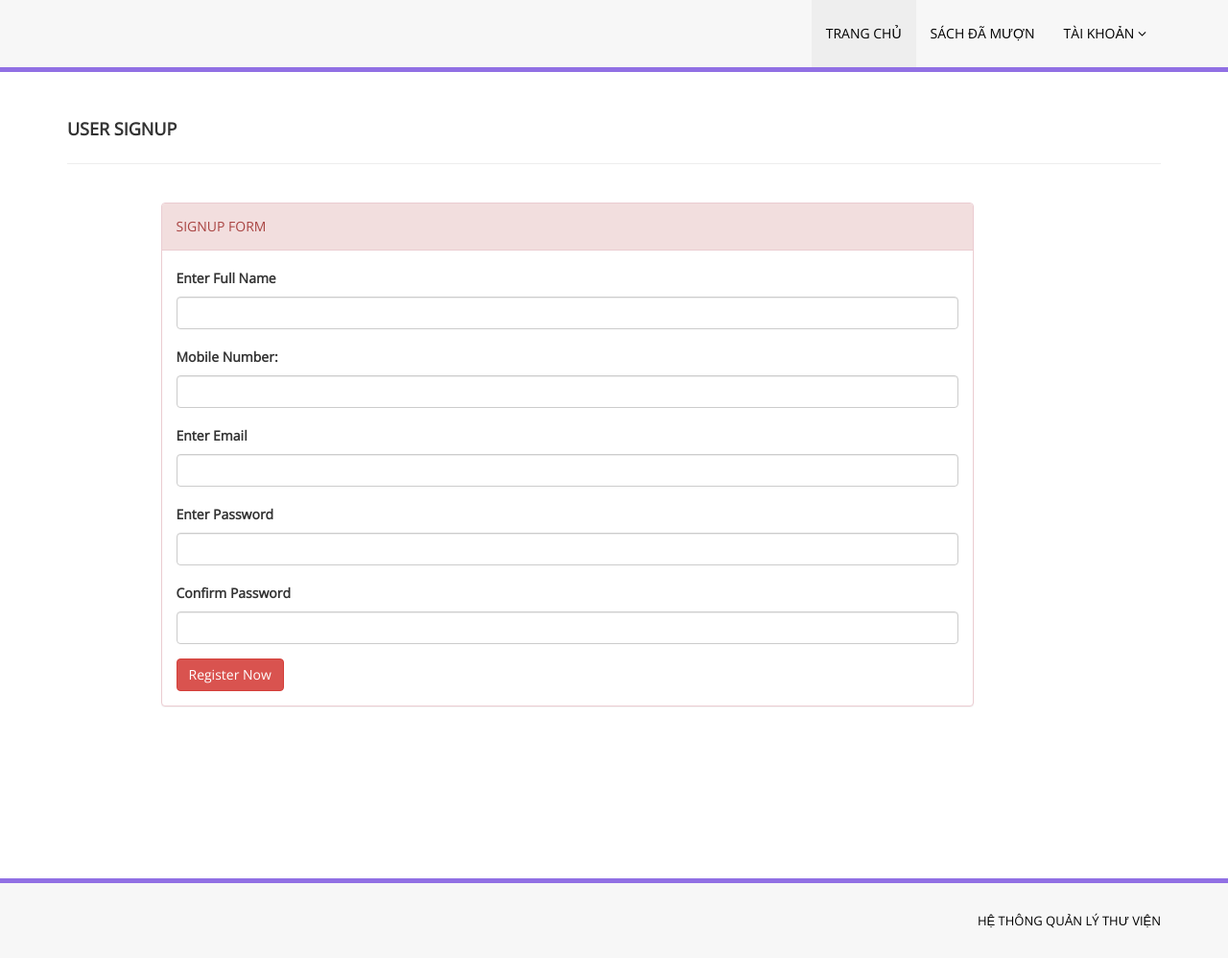
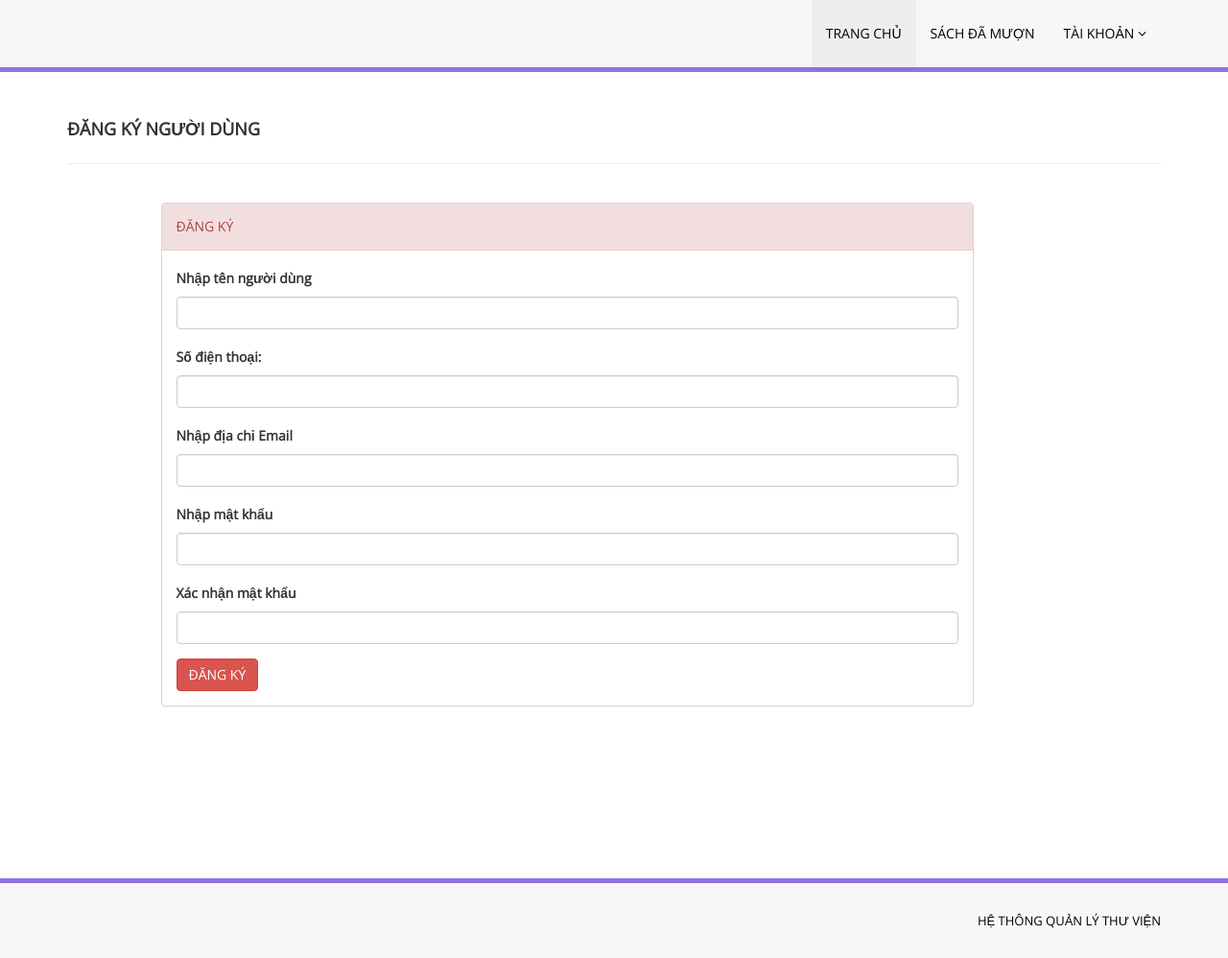
Before and after one commit to minhnhattt/Library-Management, a PHP site: page /signup.php in a window 1280 px wide. Shown: the part 90-1088 px from the top of the page at 96% size. Run offline with PHP 8.4, Linux system fonts and the light colour scheme; the visitor is signed in with stand-in values (Sample User, id 1).

Commit message:
Fix signup.php but empty StudentId in database

```diff
--- a/signup.php
+++ b/signup.php
@@ -3,9 +3,9 @@ session_start();
 include('includes/config.php');
 error_reporting(0);
 
-if(isset($_POST['signup']))
-{
-    $fname = $_POST['fullanme'];
+
+if (isset($_POST['signup'])) {
+    $fname = $_POST['fullname'];
     $mobileno = $_POST['mobileno'];
     $email = $_POST['email'];
     $password = md5($_POST['password']);
@@ -20,21 +20,28 @@ if(isset($_POST['signup']))
     $query->bindParam(':password', $password, PDO::PARAM_STR);
     $query->bindParam(':status', $status, PDO::PARAM_STR);
     $query->execute();
-
     $lastInsertId = $dbh->lastInsertId();
 
-    if($lastInsertId)
-    {
-        echo '<script>alert("Your Registration is successful!")</script>';
-        header("Location: index.php");
+    if ($lastInsertId) {
+        $studentId = 'SID' . str_pad($lastInsertId, 3, '0', STR_PAD_LEFT);
 
-        echo '<script>alert("Đăng ký thành công. Mã của bạn là '.$StudentId.'")</script>';
-    }
-    else
-    {
-        echo "<script>alert('Something went wrong. Please try again');</script>";
+        // Cập nhật StudentId vào bản ghi mới tạo
+        $sql = "UPDATE tblstudents SET StudentId = :studentId WHERE StudentId = ''";
+        $query = $dbh->prepare($sql);
+        $query->bindParam(':studentId', $studentId, PDO::PARAM_STR);
+        $query->execute();
+
+        echo "<script>alert('Đăng ký thành công! Mã user của bạn là " . $studentId . "');</script>";
+        echo "<br><a href='index.php'>Quay lại trang chủ</a></br>";
+        exit;
+    } else {
+        echo "<script>alert('Đăng ký thất bại, Vui lòng thử lại');</script>";
     }
 }
+
+
+
+
 ?>
 
 <!DOCTYPE html>
@@ -47,7 +54,7 @@ if(isset($_POST['signup']))
     <!--[if IE]>
         <meta http-equiv="X-UA-Compatible" content="IE=edge,chrome=1">
         <![endif]-->
-    <title>Online Library Management System | Student Signup</title>
+    <title>Hệ thống quản lý thư viện | Đăng ký người dùng</title>
     <!-- BOOTSTRAP CORE STYLE  -->
     <link href="assets/css/bootstrap.css" rel="stylesheet" />
     <!-- FONT AWESOME STYLE  -->
@@ -59,7 +66,7 @@ if(isset($_POST['signup']))
     <script type="text/javascript">
         function validateForm() {
             if (document.signup.password.value !== document.signup.confirmpassword.value) {
-                alert("Password and Confirm Password fields do not match!");
+                alert("Mật khẩu và mật khẩu xác nhận không trùng khớp!");
                 document.signup.confirmpassword.focus();
                 return false;
             }
@@ -75,38 +82,38 @@ if(isset($_POST['signup']))
         <div class="container">
             <div class="row pad-botm">
                 <div class="col-md-12">
-                    <h4 class="header-line">User Signup</h4>
+                    <h4 class="header-line">Đăng ký người dùng</h4>
                 </div>
             </div>
             <div class="row">
                 <div class="col-md-9 col-md-offset-1">
                     <div class="panel panel-danger">
                         <div class="panel-heading">
-                            SIGNUP FORM
+                            ĐĂNG KÝ
                         </div>
                         <div class="panel-body">
                             <form name="signup" method="post" onsubmit="return validateForm();">
                                 <div class="form-group">
-                                    <label>Enter Full Name</label>
-                                    <input class="form-control" type="text" name="fullanme" autocomplete="off" required />
+                                    <label>Nhập tên người dùng</label>
+                                    <input class="form-control" type="text" name="fullname" autocomplete="off" required />
                                 </div>
                                 <div class="form-group">
-                                    <label>Mobile Number:</label>
+                                    <label>Số điện thoại:</label>
                                     <input class="form-control" type="text" name="mobileno" maxlength="10" autocomplete="off" required />
                                 </div>
                                 <div class="form-group">
-                                    <label>Enter Email</label>
+                                    <label>Nhập địa chỉ Email</label>
                                     <input class="form-control" type="email" name="email" autocomplete="off" required />
                                 </div>
                                 <div class="form-group">
-                                    <label>Enter Password</label>
+                                    <label>Nhập mật khẩu</label>
                                     <input class="form-control" type="password" name="password" autocomplete="off" required />
                                 </div>
                                 <div class="form-group">
-                                    <label>Confirm Password</label>
+                                    <label>Xác nhận mật khẩu</label>
                                     <input class="form-control" type="password" name="confirmpassword" autocomplete="off" required />
                                 </div>
-                                <button type="submit" name="signup" class="btn btn-danger" id="submit">Register Now</button>
+                                <button type="submit" name="signup" class="btn btn-danger" id="submit">ĐĂNG KÝ</button>
                             </form>
                         </div>
                     </div>
```
Also changed, not shown: admin/assets/img/logo.png.
